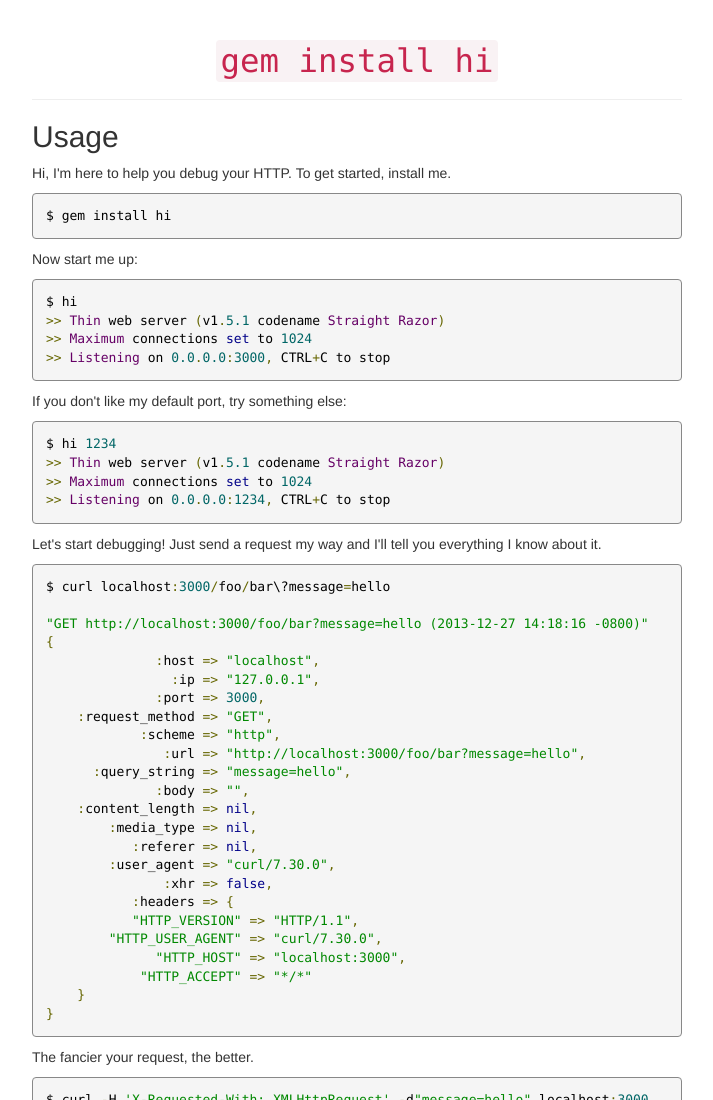
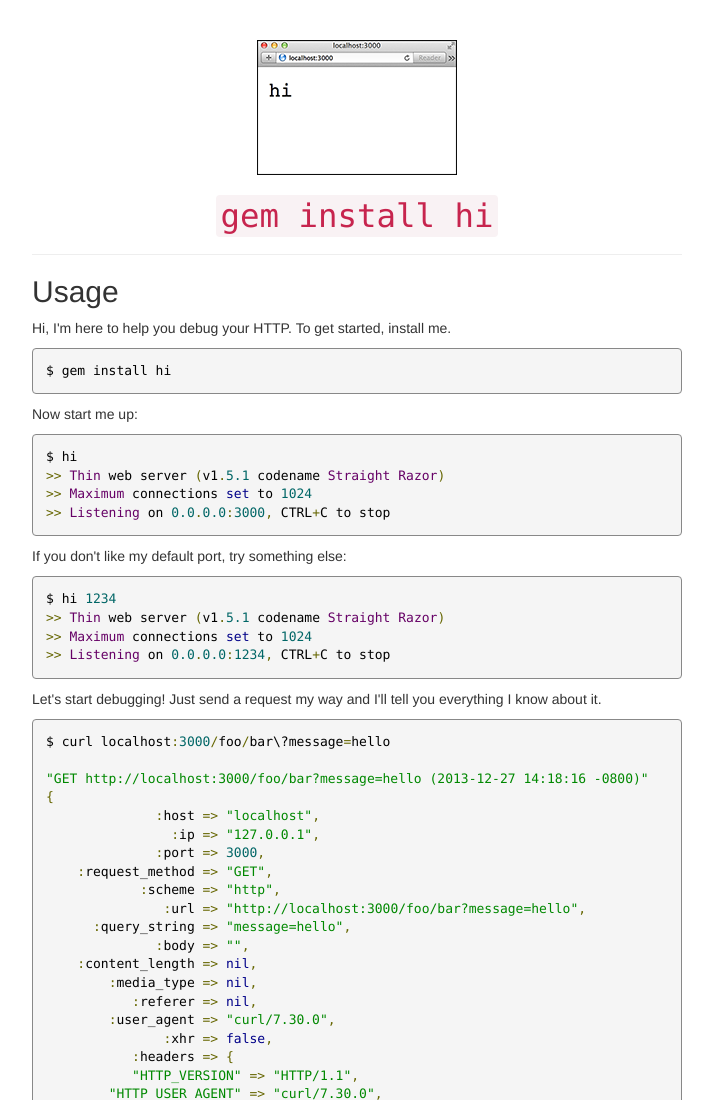
Before and after one commit to chrishunt/hi, a plain HTML site: page index.html in a window 1280 px wide. Shown: the top 1100 px of the page, without its empty margins (283-996 px from the left). Drawn offline with Linux system fonts and the light colour scheme.

Commit message:
Add screenshot

```diff
--- a/index.html
+++ b/index.html
@@ -12,6 +12,7 @@
     <div id='wrap'>
       <div class='container'>
         <div class='page-header text-center'>
+          <img src="img/screenshot.png">
           <h1><code>gem install hi</code></h1>
         </div>
 
```
Also changed, not shown: img/screenshot.png (added).
